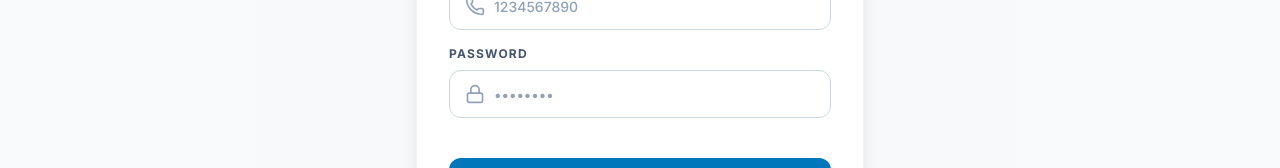
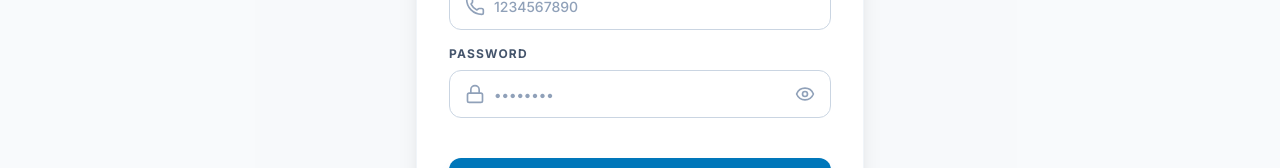
Before and after one commit to AmbyHasan/SkyWay, a React (Vite) app in the folder Frontend/: page /register in a window 1280 px wide. Shown: the part 540-708 px from the top of the page. Built offline with nearby package versions, Linux system fonts and the light colour scheme.

Commit message:
Add show password functionality in Frontend

```diff
--- a/Frontend/src/components/ui/Input.jsx
+++ b/Frontend/src/components/ui/Input.jsx
@@ -1,18 +1,19 @@
-import React from 'react';
+import React from "react";
 
 export const Input = React.forwardRef(
   (
     {
       label,
       error,
-      type = 'text',
-      className = '',
-      inputClassName = '',
+      type = "text",
+      className = "",
+      inputClassName = "",
       icon: Icon,
+      rightElement,
       id,
       ...props
     },
-    ref
+    ref,
   ) => {
     const inputId = id || props.name;
 
@@ -39,20 +40,28 @@ export const Input = React.forwardRef(
             id={inputId}
             type={type}
             className={`h-12 w-full rounded-xl border bg-white px-4 text-sm font-medium text-slate-900 outline-none transition-all placeholder:text-slate-400 focus:ring-4 dark:bg-slate-900 dark:text-white dark:placeholder:text-slate-500 ${
-              Icon ? 'pl-11' : ''
-            } ${
+              Icon ? "pl-11" : ""
+            } ${rightElement ? "pr-11" : ""} ${
               error
-                ? 'border-red-500 focus:border-red-500 focus:ring-red-500/15'
-                : 'border-slate-300 focus:border-primary-500 focus:ring-primary-500/15 dark:border-slate-700'
+                ? "border-red-500 focus:border-red-500 focus:ring-red-500/15"
+                : "border-slate-300 focus:border-primary-500 focus:ring-primary-500/15 dark:border-slate-700"
             } ${inputClassName}`}
             {...props}
           />
+
+          {rightElement && (
+            <div className="absolute inset-y-0 right-0 flex items-center pr-4">
+              {rightElement}
+            </div>
+          )}
         </div>
 
-        {error && <p className="mt-2 text-xs font-medium text-red-500">{error}</p>}
+        {error && (
+          <p className="mt-2 text-xs font-medium text-red-500">{error}</p>
+        )}
       </div>
     );
-  }
+  },
 );
 
-Input.displayName = 'Input';
+Input.displayName = "Input";
--- a/Frontend/src/pages/auth/RegisterPage.jsx
+++ b/Frontend/src/pages/auth/RegisterPage.jsx
@@ -1,31 +1,46 @@
-import React, { useEffect } from 'react';
-import { useForm } from 'react-hook-form';
-import { Link, useNavigate } from 'react-router-dom';
-import { useDispatch } from 'react-redux';
-import { registerUser, clearError } from '../../store/slices/authSlice';
-import { useAuth } from '../../hooks/useAuth';
-import { User, Mail, Lock, Phone, Plane, AlertCircle } from 'lucide-react';
-import { Input } from '../../components/ui/Input';
-import { Button } from '../../components/ui/Button';
-import { Card } from '../../components/ui/Card';
-import toast from 'react-hot-toast';
+import React, { useEffect, useState } from "react";
+import { useForm } from "react-hook-form";
+import { Link, useNavigate } from "react-router-dom";
+import { useDispatch } from "react-redux";
+import { registerUser, clearError } from "../../store/slices/authSlice";
+import { useAuth } from "../../hooks/useAuth";
+import {
+  User,
+  Mail,
+  Lock,
+  Phone,
+  Plane,
+  AlertCircle,
+  Eye,
+  EyeOff,
+} from "lucide-react";
+import { Input } from "../../components/ui/Input";
+import { Button } from "../../components/ui/Button";
+import { Card } from "../../components/ui/Card";
+import toast from "react-hot-toast";
 
 export const RegisterPage = () => {
   const dispatch = useDispatch();
   const navigate = useNavigate();
+  const [showPassword, setShowPassword] = useState(false);
   const { error, isLoading, isAuthenticated } = useAuth();
 
-  const { register, handleSubmit, watch, formState: { errors } } = useForm({
+  const {
+    register,
+    handleSubmit,
+    watch,
+    formState: { errors },
+  } = useForm({
     defaultValues: {
-      firstName: '',
-      lastName: '',
-      email: '',
-      password: '',
-      phone: '',
-    }
+      firstName: "",
+      lastName: "",
+      email: "",
+      password: "",
+      phone: "",
+    },
   });
 
-  const passwordValue = watch('password', '');
+  const passwordValue = watch("password", "");
 
   useEffect(() => {
     dispatch(clearError());
@@ -33,16 +48,16 @@ export const RegisterPage = () => {
 
   useEffect(() => {
     if (isAuthenticated) {
-      navigate('/dashboard');
+      navigate("/dashboard");
     }
   }, [isAuthenticated, navigate]);
 
   const onSubmit = async (data) => {
     const resultAction = await dispatch(registerUser(data));
     if (registerUser.fulfilled.match(resultAction)) {
-      toast.success('Registration successful! Welcome aboard.');
+      toast.success("Registration successful! Welcome aboard.");
     } else {
-      toast.error(resultAction.payload || 'Registration failed');
+      toast.error(resultAction.payload || "Registration failed");
     }
   };
 
@@ -55,9 +70,10 @@ export const RegisterPage = () => {
     if (/[0-9]/.test(passwordValue)) strength++;
     if (/[^A-Za-z0-9]/.test(passwordValue)) strength++;
 
-    if (strength <= 1) return { label: 'Weak', color: 'bg-red-500' };
-    if (strength === 2 || strength === 3) return { label: 'Fair', color: 'bg-amber-500' };
-    return { label: 'Strong', color: 'bg-emerald-500' };
+    if (strength <= 1) return { label: "Weak", color: "bg-red-500" };
+    if (strength === 2 || strength === 3)
+      return { label: "Fair", color: "bg-amber-500" };
+    return { label: "Strong", color: "bg-emerald-500" };
   };
 
   const strength = getPasswordStrength();
@@ -94,14 +110,14 @@ export const RegisterPage = () => {
               placeholder="Your name"
               icon={User}
               error={errors.firstName?.message}
-              {...register('firstName', { required: 'First name is required' })}
+              {...register("firstName", { required: "First name is required" })}
             />
             <Input
               label="Last Name"
               placeholder="Your surname"
               icon={User}
               error={errors.lastName?.message}
-              {...register('lastName', { required: 'Last name is required' })}
+              {...register("lastName", { required: "Last name is required" })}
             />
           </div>
 
@@ -111,11 +127,11 @@ export const RegisterPage = () => {
             placeholder="name@example.com"
             icon={Mail}
             error={errors.email?.message}
-            {...register('email', {
-              required: 'Email address is required',
+            {...register("email", {
+              required: "Email address is required",
               pattern: {
                 value: /^[A-Z0-9._%+-]+@[A-Z0-9.-]+\.[A-Z]{2,}$/i,
-                message: 'Invalid email address',
+                message: "Invalid email address",
               },
             })}
           />
@@ -126,26 +142,40 @@ export const RegisterPage = () => {
             placeholder="1234567890"
             icon={Phone}
             error={errors.phone?.message}
-            {...register('phone', {
-              required: 'Phone number is required',
+            {...register("phone", {
+              required: "Phone number is required",
               pattern: {
                 value: /^[0-9+() -]{8,15}$/,
-                message: 'Invalid phone number format',
+                message: "Invalid phone number format",
               },
             })}
           />
 
           <Input
             label="Password"
-            type="password"
+            type={showPassword ? "text" : "password"}
             placeholder="••••••••"
             icon={Lock}
             error={errors.password?.message}
-            {...register('password', {
-              required: 'Password is required',
+            rightElement={
+              <button
+                type="button"
+                onClick={() => setShowPassword((previous) => !previous)}
+                className="text-slate-400 transition-colors hover:text-primary-500 dark:hover:text-primary-400"
+                aria-label={showPassword ? "Hide password" : "Show password"}
+              >
+                {showPassword ? (
+                  <EyeOff className="h-5 w-5" />
+                ) : (
+                  <Eye className="h-5 w-5" />
+                )}
+              </button>
+            }
+            {...register("password", {
+              required: "Password is required",
               minLength: {
                 value: 6,
-                message: 'Password must be at least 6 characters',
+                message: "Password must be at least 6 characters",
               },
             })}
           />
@@ -157,7 +187,17 @@ export const RegisterPage = () => {
                 <span className="font-semibold">{strength.label}</span>
               </div>
               <div className="h-1.5 w-full bg-slate-100 dark:bg-slate-800 rounded-full overflow-hidden">
-                <div className={`h-full ${strength.color} transition-all duration-300`} style={{ width: strength.label === 'Weak' ? '33%' : strength.label === 'Fair' ? '66%' : '100%' }} />
+                <div
+                  className={`h-full ${strength.color} transition-all duration-300`}
+                  style={{
+                    width:
+                      strength.label === "Weak"
+                        ? "33%"
+                        : strength.label === "Fair"
+                          ? "66%"
+                          : "100%",
+                  }}
+                />
               </div>
             </div>
           )}
@@ -172,8 +212,11 @@ export const RegisterPage = () => {
         </form>
 
         <p className="mt-8 text-center text-sm text-slate-500 dark:text-slate-400">
-          Already have an account?{' '}
-          <Link to="/login" className="font-semibold text-primary-600 dark:text-primary-400 hover:underline">
+          Already have an account?{" "}
+          <Link
+            to="/login"
+            className="font-semibold text-primary-600 dark:text-primary-400 hover:underline"
+          >
             Sign In
           </Link>
         </p>
--- a/Frontend/src/services/adminService.js
+++ b/Frontend/src/services/adminService.js
@@ -7,6 +7,5 @@ export const adminService = {
   getUserById: (id) => api.get(`/admin/users/${id}`),
   toggleUserStatus: (id) => api.patch(`/admin/users/${id}/status`),
   getAllBookings: (params) => api.get('/admin/bookings', { params }),
-  updateBookingStatus: (id, status) =>
-    api.patch(`/admin/bookings/${id}/status`, { status }),
+  updateBookingStatus: (id, status) => api.patch(`/admin/bookings/${id}/status`, { status }),
 };
--- a/Frontend/src/services/bookingService.js
+++ b/Frontend/src/services/bookingService.js
@@ -4,6 +4,5 @@ export const bookingService = {
   createBooking: (data) => api.post('/bookings', data),
   getMyBookings: (params) => api.get('/bookings/my-bookings', { params }),
   getBookingById: (id) => api.get(`/bookings/${id}`),
-  cancelBooking: (id, reason) =>
-    api.patch(`/bookings/${id}/cancel`, { reason }),
+  cancelBooking: (id, reason) => api.patch(`/bookings/${id}/cancel`, { reason }),
 };
--- a/Frontend/src/services/flightService.js
+++ b/Frontend/src/services/flightService.js
@@ -1,4 +1,5 @@
 import api from './api';
+
 
 export const flightService = {
   searchFlights: (params) => api.get('/flights', { params }),
--- a/Frontend/src/store/slices/bookingSlice.js
+++ b/Frontend/src/store/slices/bookingSlice.js
@@ -2,7 +2,8 @@ import { createSlice, createAsyncThunk } from '@reduxjs/toolkit';
 import { bookingService } from '../../services/bookingService';
 
 export const createBooking = createAsyncThunk(
-  'bookings/create',
+
+  'bookings/create', //redux action prefix for which we have 3 action types -> pending ,fulfilled, failed
   async (bookingData, { rejectWithValue }) => {
     try {
       const { data } = await bookingService.createBooking(bookingData);
@@ -80,7 +81,7 @@ const bookingSlice = createSlice({
     },
   },
   extraReducers: (builder) => {
-    builder
+    builder     //when this external action happens, run this state-update logic.
       .addCase(createBooking.pending, (state) => {
         state.isBooking = true;
         state.error = null;
@@ -125,7 +126,7 @@ const bookingSlice = createSlice({
         const idx = state.bookings.findIndex(
           (b) => b._id === action.payload._id
         );
-        if (idx !== -1) {
+        if (idx !== -1) {  //mark that particular booking as cancelled
           state.bookings[idx] = action.payload;
         }
         if (state.selectedBooking?._id === action.payload._id) {
@@ -139,6 +140,5 @@ const bookingSlice = createSlice({
   },
 });
 
-export const { clearSelectedBooking, clearNewBooking, clearBookingError } =
-  bookingSlice.actions;
+export const { clearSelectedBooking, clearNewBooking, clearBookingError } = bookingSlice.actions;
 export default bookingSlice.reducer;
```
Also changed, not shown: Frontend/src/store/slices/adminSlice.js (+7 -7 lines).
